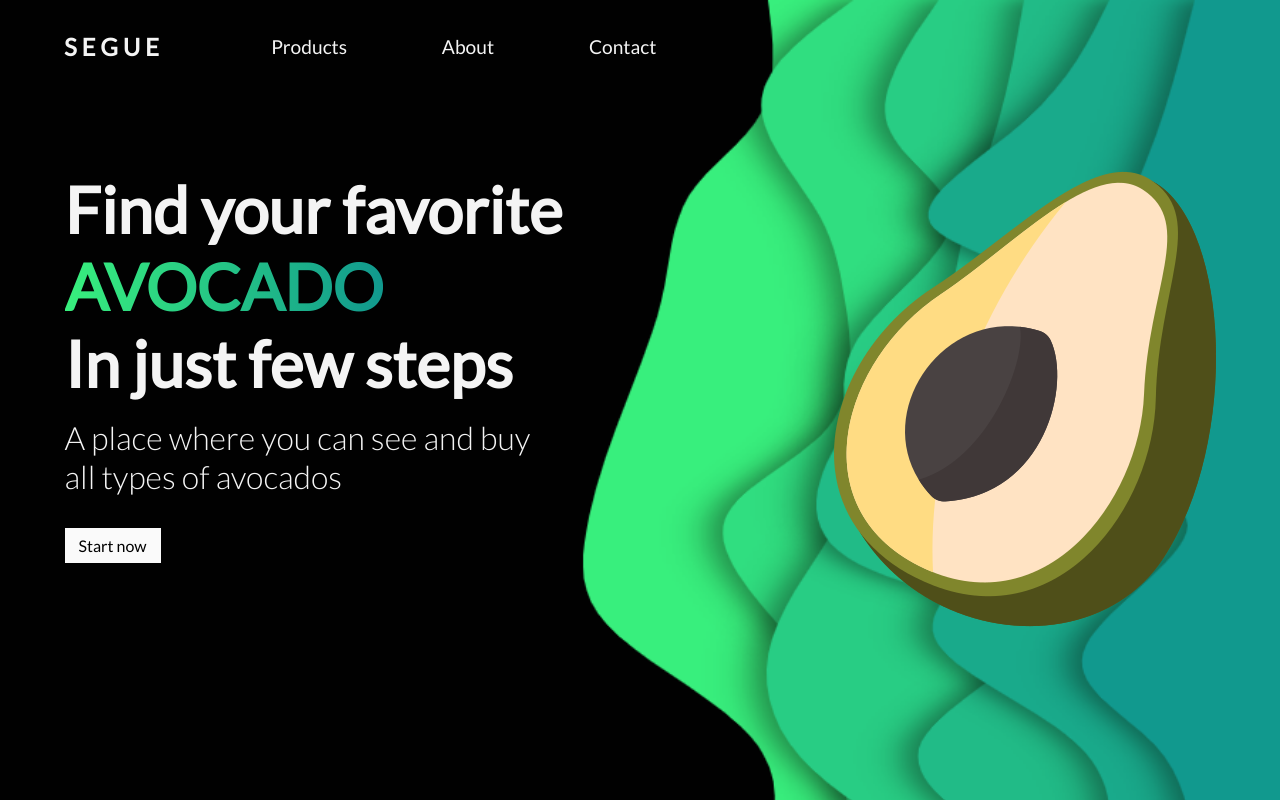
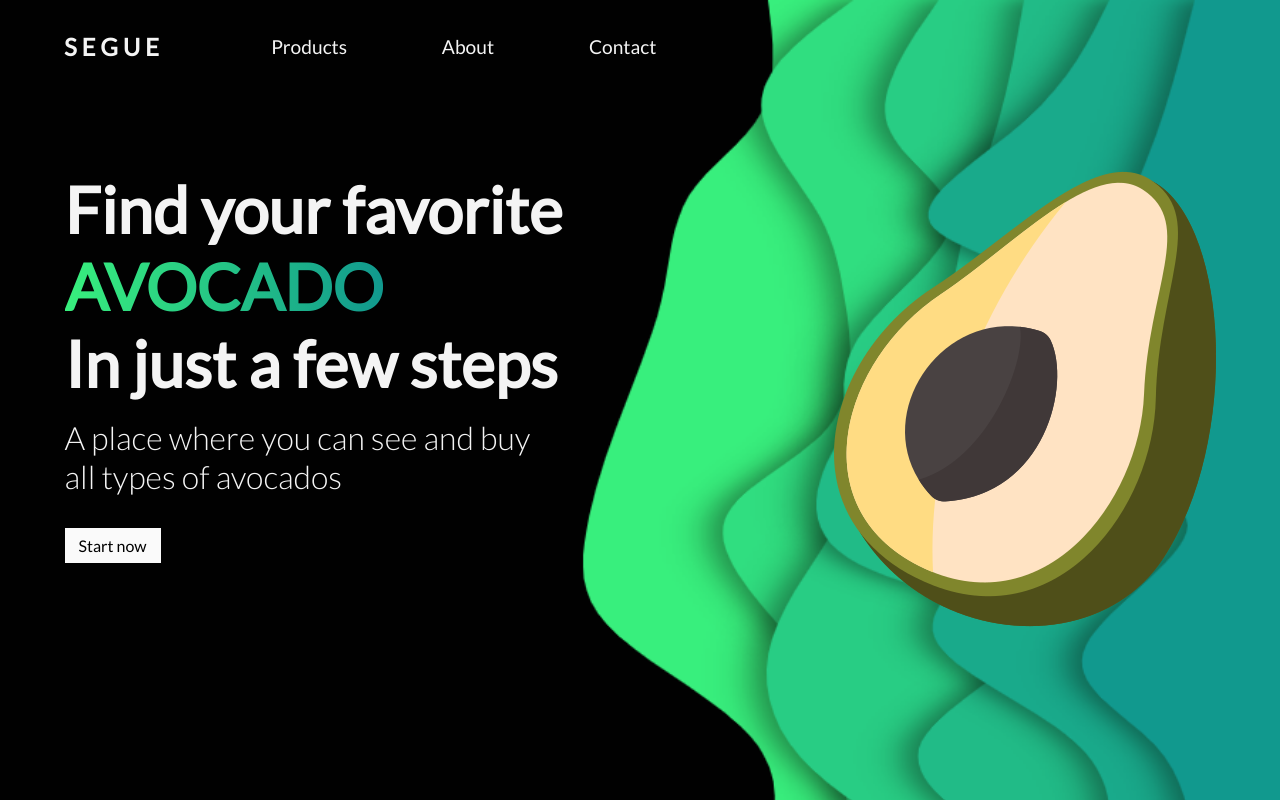
Before and after one commit to SegueJs/avocado-store, a Next.js app: page / in a window 1280 px wide. Built offline with nearby package versions, Linux system fonts and the light colour scheme.

Commit message:
Revert test

```diff
--- a/pages/index.tsx
+++ b/pages/index.tsx
@@ -38,7 +38,7 @@ const Home: NextPage = () => {
             <div className={styles.title}>
               <h1>Find your favorite</h1>
               <span>AVOCADO</span>
-              <h1>In just few steps</h1>
+              <h1>In just a few steps</h1>
             </div>
             <p>A place where you can see and buy all types of avocados</p>
             <Link href="/products">
```
